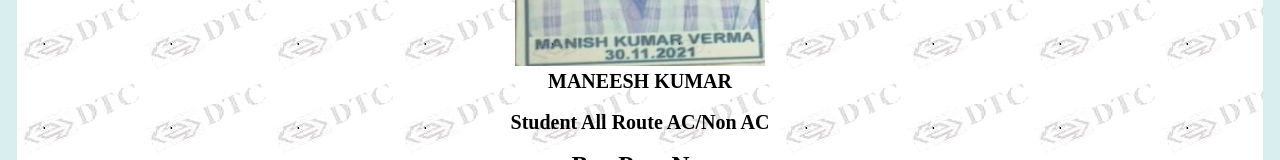
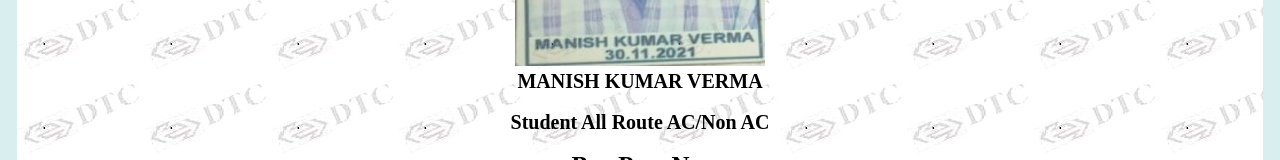
Before and after one commit to userManny/dtcpass.delhi.gov.in.viewEpass.github.io, a plain HTML site: page index.html in a window 1280 px wide. Shown: the part 354-514 px from the top of the page. Drawn offline with Linux system fonts and the light colour scheme.

Commit message:
Update index.html

```diff
--- a/index.html
+++ b/index.html
@@ -139,7 +139,7 @@
                                              <img src="Manish.jpg"  style="opacity: 65%; height: 250px; width: 250px;">
                                              <br>
                                              <label class="textCentre" style="font-size: 20px; ">
-                                            <b> MANEESH KUMAR </b>
+                                            <b> MANISH KUMAR VERMA</b>
                                             </label>
                                             <br>
                                             <br>
```
